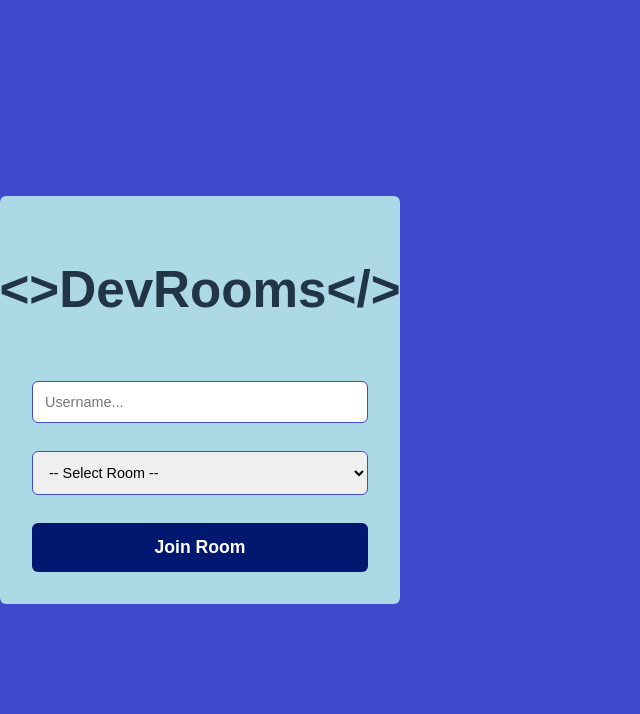
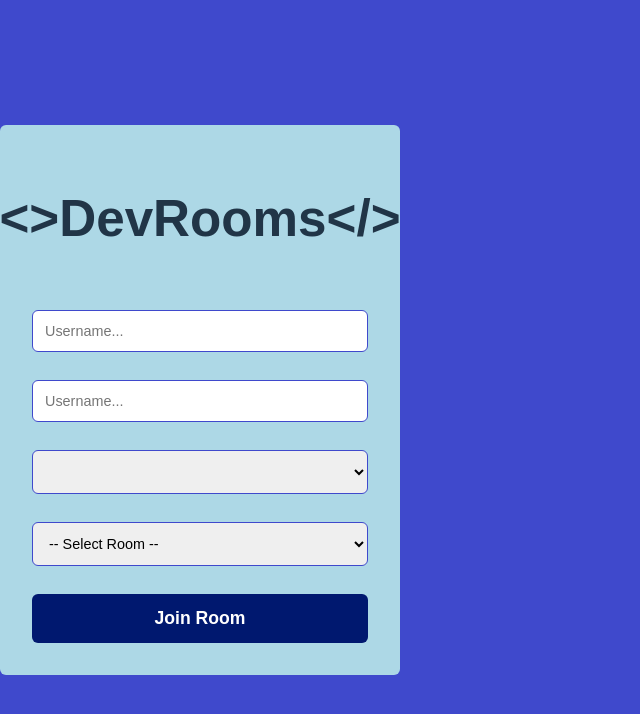
Before and after one commit to bondzai/realtime-chat, a React (Vite) app in the folder frontend/: page / in a window 1280 px wide. Shown: the top 714 px of the page, without its empty margins (0-640 px from the left). Built offline with nearby package versions, Linux system fonts and the light colour scheme; no server answers.

Commit message:
add logic: join room

```diff
--- a/frontend/src/pages/home/index.jsx
+++ b/frontend/src/pages/home/index.jsx
@@ -1,11 +1,37 @@
 import styles from './styles.module.css';
+import { useNavigate } from 'react-router-dom'; // Add this
 
-const Home = () => {
+const Home = ({ username, setUsername, room, setRoom, socket }) => {
+
+    const navigate = useNavigate(); // Add this
+
+    const joinRoom = () => {
+        if (room !== '' && username !== '') {
+            socket.emit('join_room', { username, room });
+        }
+
+        // Redirect to /chat
+        navigate('/chat', { replace: true }); // Add this
+
+    };
+
     return (
         <div className={styles.container}>
             <div className={styles.formContainer}>
                 <h1>{`<>DevRooms</>`}</h1>
                 <input className={styles.input} placeholder='Username...' />
+
+                <input
+                    className={styles.input}
+                    placeholder='Username...'
+                    onChange={(e) => setUsername(e.target.value)} // Add this
+                />
+
+                <select
+                    className={styles.input}
+                    onChange={(e) => setRoom(e.target.value)} // Add this
+                >
+                </select>
 
                 <select className={styles.input}>
                     <option>-- Select Room --</option>
```
